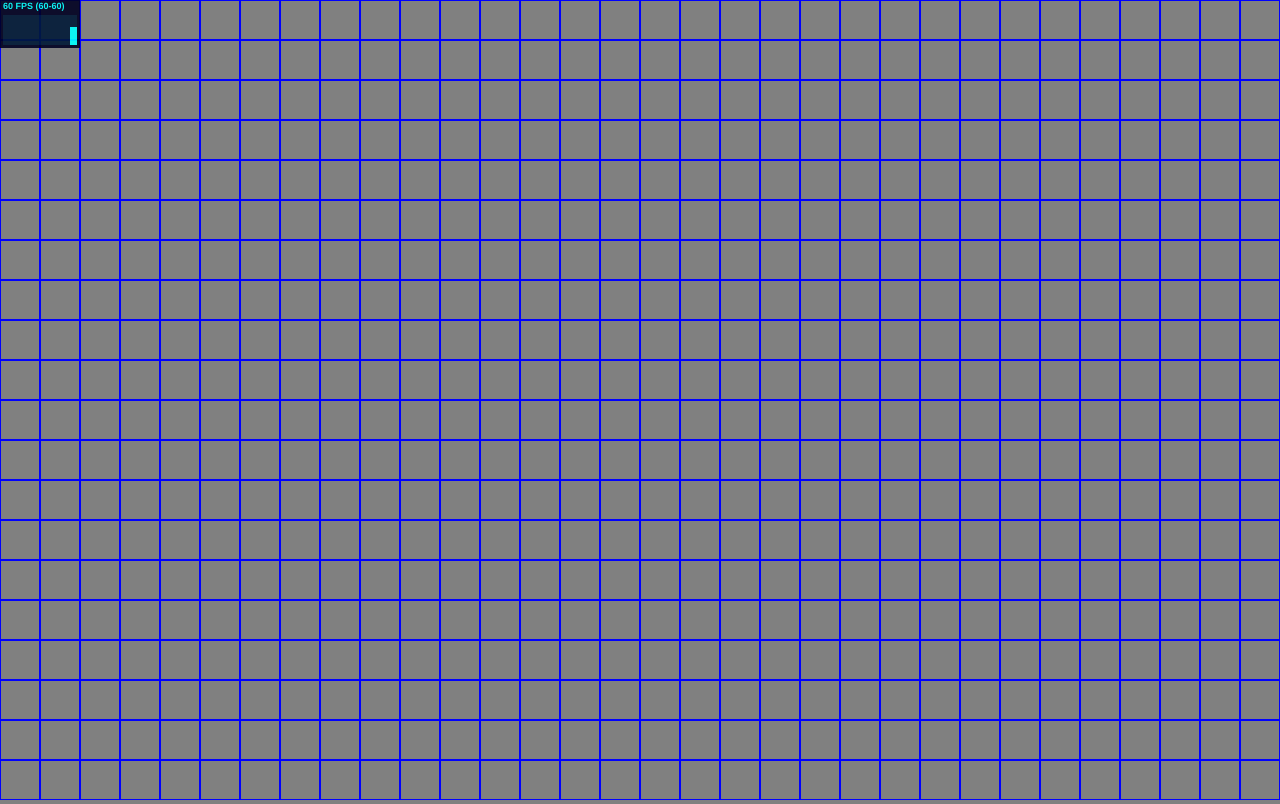
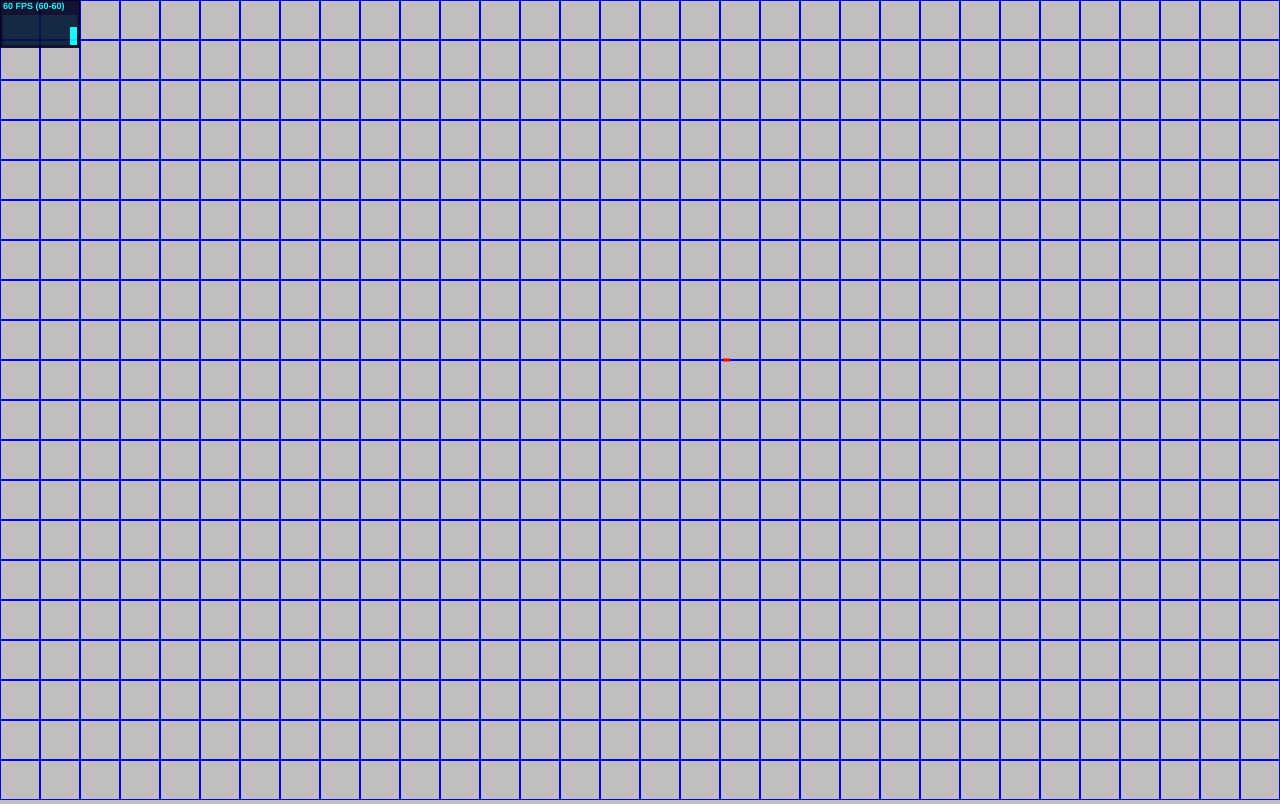
Before and after one commit to Elliot67/grid-lines, a website built with Parcel: page src/index.html in a window 1280 px wide. Built offline with nearby package versions, Linux system fonts and the light colour scheme.

Commit message:
:bug: fixed bugs but there is stil problems

```diff
--- a/src/index.html
+++ b/src/index.html
@@ -15,7 +15,7 @@
 			}
 			body {
 				overflow: hidden;
-				background: grey;
+				background: rgb(192, 190, 190);
 			}
 		</style>
 	</head>
--- a/src/script.ts
+++ b/src/script.ts
@@ -39,7 +39,7 @@ interface Position {
 	y: number;
 }
 
-class Canvas {
+class GridLines {
 	private canvas: HTMLCanvasElement;
 	private ctx: CanvasRenderingContext2D;
 	private height: number;
@@ -61,11 +61,17 @@ class Canvas {
 		window.requestAnimationFrame(this.draw.bind(this));
 
 		const registeredCallback = Utils.throttle(this.createLines.bind(this), 400);
-		canvas.addEventListener("mousemove", registeredCallback);
+		//canvas.addEventListener("mousemove", registeredCallback);
+
+		// @ts-ignore FIXME: for test
+		registeredCallback({
+			offsetX: 500,
+			offsetY: 500,
+		});
 	}
 
 	private createLines(event: MouseEvent) {
-		const direction = this.pickDirection();
+		const direction = this.pickDirection(); // initial direction will be recomputed on first exec
 		const initialPos = this.findClosestPoint(event);
 
 		this.lines.push({
@@ -75,17 +81,12 @@ class Canvas {
 				initialDirection: direction,
 			},
 			frontPoint: initialPos,
-			points: [initialPos],
+			points: [],
 		});
 	}
 
 	private pickDirection(notAvailablesDirections: Direction[] = []): Direction {
-		const availablesDirections = new Set([
-			Direction.DOWN,
-			Direction.LEFT,
-			Direction.RIGHT,
-			Direction.UP,
-		]);
+		const availablesDirections = new Set([Direction.DOWN, Direction.LEFT, Direction.RIGHT, Direction.UP]);
 		notAvailablesDirections.forEach((direction) => availablesDirections.delete(direction));
 		return Array.from(availablesDirections)[Math.floor(Math.random() * availablesDirections.size)];
 	}
@@ -138,7 +139,7 @@ class Canvas {
 		return isXCrossing && isYCrossing;
 	}
 
-	private updateNormalPosition(point: Position, direction: Direction): void {
+	private updateFrontPosition(point: Position, direction: Direction): void {
 		switch (direction) {
 			case Direction.DOWN:
 				point.y += this.config.speed;
@@ -156,16 +157,20 @@ class Canvas {
 	}
 
 	private updateLine(line: Line): Line {
+		console.log(this.isPointOnCross(line.frontPoint));
 
 		if (this.isPointOnCross(line.frontPoint)) {
-			line.points.unshift(line.frontPoint); // FIXME: something here
+			line.points.unshift({ ...line.frontPoint });
 			line.config.currentDirection = this.pickDirection([line.config.initialDirection]);
 		}
-		this.updateNormalPosition(line.frontPoint, line.config.currentDirection);
+		this.updateFrontPosition(line.frontPoint, line.config.currentDirection);
 
 		let currentLineLength = 0;
-		for (const [index, point] of line.points.entries()) {
-			const previousPoint = index === 0 ? line.frontPoint : line.points[index];
+		for (const key in line.points) {
+			const index = parseInt(key);
+			const point = line.points[index];
+
+			const previousPoint = index === 0 ? line.frontPoint : line.points[index - 1];
 
 			const addedLength = Math.abs(
 				point.x === previousPoint.x ? previousPoint.y - point.y : previousPoint.x - point.x
@@ -176,16 +181,13 @@ class Canvas {
 
 				const remainingLength = this.config.lineLength - currentLineLength;
 
-				const nextX =
-					previousPoint.x === point.x
-						? point.x +
-						  (point.y > previousPoint.y ? remainingLength : remainingLength * -1)
-						: point.x;
-				const nextY =
-					previousPoint.y === point.y
-						? point.y +
-						  (point.x > previousPoint.x ? remainingLength : remainingLength * -1)
-						: point.y;
+				let nextX = previousPoint.x;
+				let nextY = previousPoint.y;
+				if (previousPoint.x === point.x) {
+					nextY += point.y > previousPoint.y ? remainingLength : remainingLength * -1;
+				} else if (previousPoint.y === point.y) {
+					nextX += point.x > previousPoint.x ? remainingLength : remainingLength * -1;
+				}
 
 				line.points.unshift({ x: nextX, y: nextY });
 				break;
@@ -208,11 +210,8 @@ class Canvas {
 				this.ctx.lineTo(pos.x, pos.y);
 			});
 
-			// for debug
-			this.ctx.lineTo(200, 200);
-
 			this.ctx.strokeStyle = line.config.color;
-			this.ctx.lineWidth = 2;
+			this.ctx.lineWidth = 3;
 			this.ctx.stroke();
 		});
 	}
@@ -232,18 +231,13 @@ class Canvas {
 /* :) */
 
 const canvas = document.querySelector("canvas");
-const gridLines = new Canvas(canvas, {
+new GridLines(canvas, {
 	backgroundColor: "#3c3c3c",
 	gridColor: "blue",
-	linesColor: ["green", "purple", "pink"],
+	linesColor: ["red", "red", "red"],
 	speed: 1,
-	lineLength: 40,
+	lineLength: 45,
 });
-
-
-window.setInterval(() => {
-	console.log(gridLines.lines);
-}, 5000);
 
 // FIXME:
 // - fix points always the same
```
